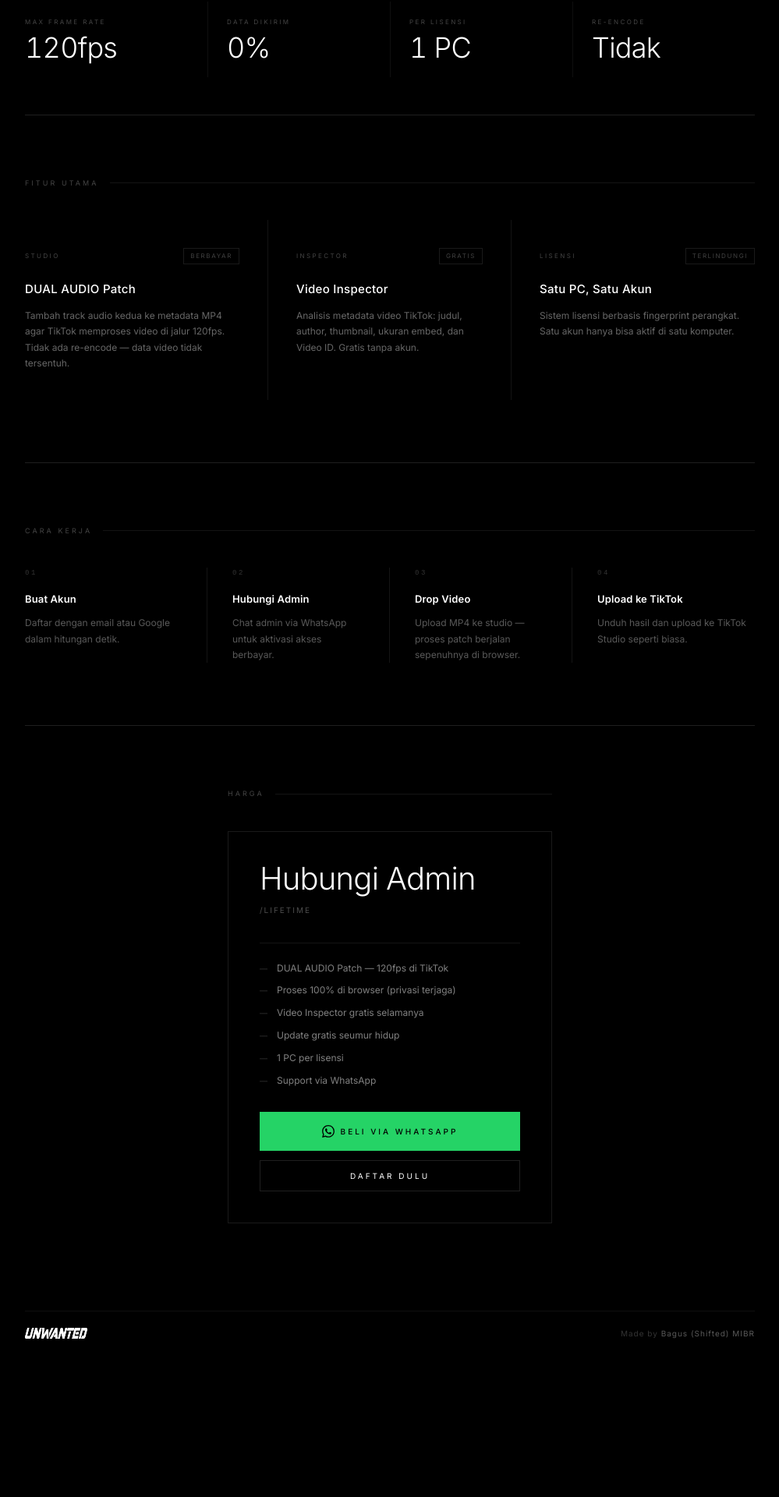
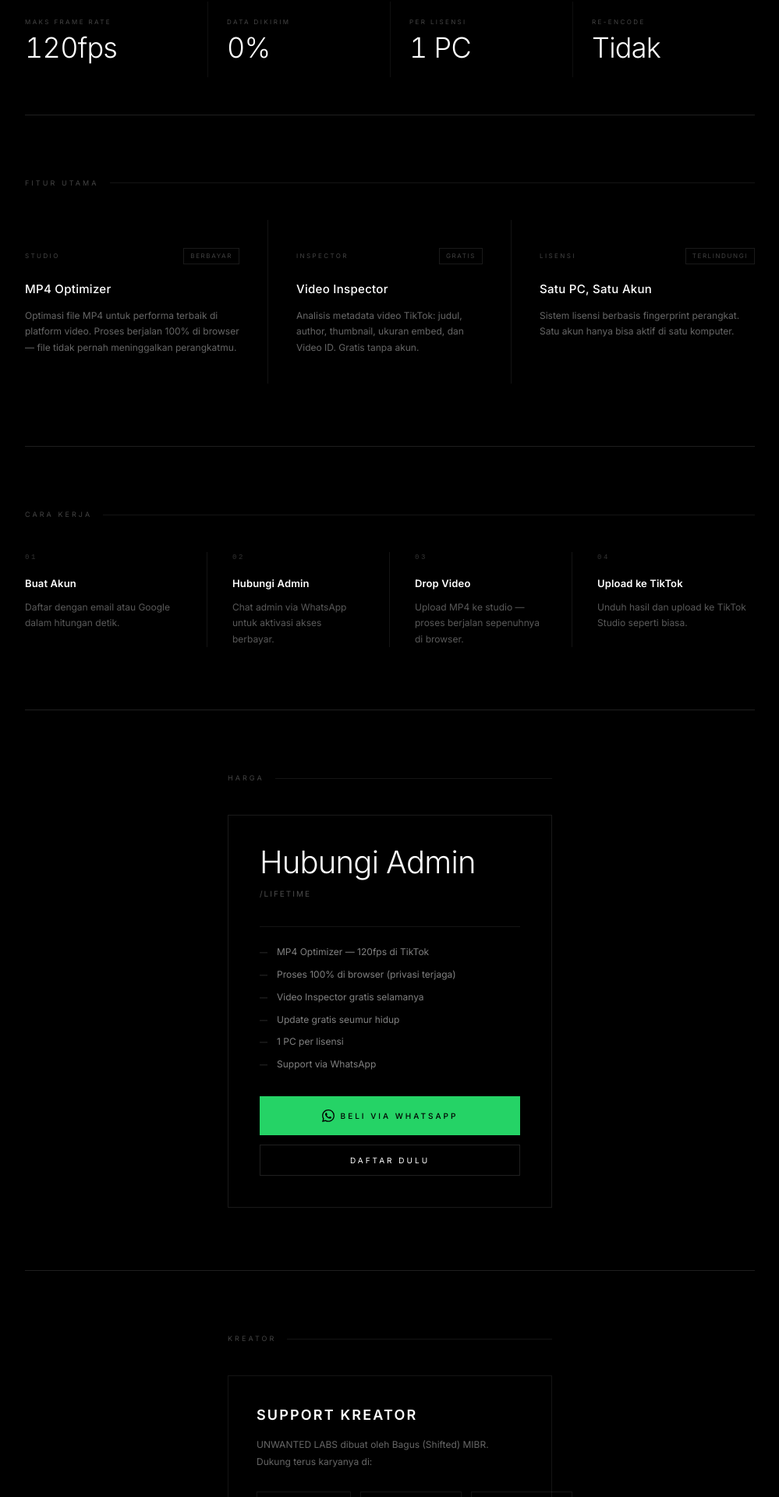
Before and after one commit to bagusmibr/unwantedlabs, a Next.js app: page / in a window 1280 px wide. Shown: the part 846-2766 px from the top of the page at 78% size, without its empty margins (140-1139 px from the left). Before the commit the page ends 2604 px from the top, so only its background shows below. Built offline with nearby package versions, Linux system fonts and the light colour scheme; no server answers.

Commit message:
feat: bilingual ID/EN, Support Creator section, rename DUAL AUDIO, add lang toggle navbar

```diff
--- a/app/dashboard/page.tsx
+++ b/app/dashboard/page.tsx
@@ -181,7 +181,7 @@
               </div>
 
               {/* Studio */}
-              <div className={styles.studioLabel}>DUAL AUDIO Studio</div>
+              <div className={styles.studioLabel}>MP4 Studio</div>
               <h2 className={styles.studioTitle}>MP4 Patch Engine</h2>
               <p className={styles.studioDesc}>
                 Proses berjalan 100% di browser — file tidak pernah meninggalkan perangkatmu.
@@ -238,7 +238,7 @@
                   onClick={runPatch}
                   disabled={!canPatch || (info?.audioTrakCount ?? 0) > 1}
                 >
-                  {processing ? <><div className="spinner" /> Memproses...</> : "Proses DUAL AUDIO Patch"}
+                  {processing ? <><div className="spinner" /> Memproses...</> : "PROSES VIDEO"}
                 </button>
                 {result && (
                   <button className="btn" onClick={downloadResult}>
--- a/app/layout.tsx
+++ b/app/layout.tsx
@@ -1,5 +1,6 @@
 import type { Metadata } from "next";
 import "./globals.css";
+import { LangProvider } from "@/lib/lang";
 
 export const metadata: Metadata = {
   title: "UNWANTED LABS — TikTok Studio",
@@ -21,7 +22,7 @@
           <div className="orb orb-2" />
           <div className="orb orb-3" />
         </div>
-        {children}
+        <LangProvider>{children}</LangProvider>
       </body>
     </html>
   );
--- a/app/page.module.css
+++ b/app/page.module.css
@@ -328,9 +328,68 @@
   .step { border-right: none !important; padding: 0 !important; }
   .pricingCard { padding: 28px; }
   .pricingMain { font-size: 30px; }
+  .socialGrid { grid-template-columns: 1fr; }
 }
 
 @media (max-width: 480px) {
   .steps { grid-template-columns: 1fr; }
   .hero { padding: 100px 0 60px; }
 }
+
+/* ── Support Creator ──────────────────────────────────────────────────────── */
+.creatorCard {
+  border: 1px solid rgba(255,255,255,0.08);
+  padding: 36px;
+  position: relative;
+}
+
+.creatorHeading {
+  font-size: 18px;
+  letter-spacing: 0.12em;
+  text-transform: uppercase;
+  font-weight: 600;
+  color: #fff;
+  margin: 0 0 12px;
+}
+
+.creatorDesc {
+  font-size: 12px;
+  color: rgba(255,255,255,0.4);
+  line-height: 1.8;
+  margin: 0 0 28px;
+  max-width: 520px;
+}
+
+.socialGrid {
+  display: grid;
+  grid-template-columns: repeat(3, 1fr);
+  gap: 12px;
+}
+
+.socialLink {
+  display: flex;
+  flex-direction: column;
+  gap: 6px;
+  padding: 16px 20px;
+  border: 1px solid rgba(255,255,255,0.08);
+  text-decoration: none;
+  transition: border-color 0.2s, background 0.2s;
+}
+.socialLink:hover {
+  border-color: rgba(255,255,255,0.3);
+  background: rgba(255,255,255,0.02);
+  text-decoration: none;
+}
+
+.socialPlatform {
+  font-size: 8px;
+  letter-spacing: 0.3em;
+  color: rgba(255,255,255,0.3);
+}
+
+.socialHandle {
+  font-size: 12px;
+  letter-spacing: 0.05em;
+  color: rgba(255,255,255,0.7);
+  font-weight: 500;
+}
--- a/app/page.tsx
+++ b/app/page.tsx
@@ -4,6 +4,7 @@
 import Navbar from "@/components/Navbar";
 import { useEffect, useRef, useState } from "react";
 import styles from "./page.module.css";
+import { useLang } from "@/lib/lang";
 
 interface Pricing {
   normalPrice: number;
@@ -31,25 +32,12 @@
   return val;
 }
 
-const FEATURES = [
-  { label: "Studio", title: "DUAL AUDIO Patch", desc: "Tambah track audio kedua ke metadata MP4 agar TikTok memproses video di jalur 120fps. Tidak ada re-encode — data video tidak tersentuh.", tag: "Berbayar" },
-  { label: "Inspector", title: "Video Inspector", desc: "Analisis metadata video TikTok: judul, author, thumbnail, ukuran embed, dan Video ID. Gratis tanpa akun.", tag: "Gratis" },
-  { label: "Lisensi", title: "Satu PC, Satu Akun", desc: "Sistem lisensi berbasis fingerprint perangkat. Satu akun hanya bisa aktif di satu komputer.", tag: "Terlindungi" },
-];
-
-const STEPS = [
-  { n: "01", title: "Buat Akun", desc: "Daftar dengan email atau Google dalam hitungan detik." },
-  { n: "02", title: "Hubungi Admin", desc: "Chat admin via WhatsApp untuk aktivasi akses berbayar." },
-  { n: "03", title: "Drop Video", desc: "Upload MP4 ke studio — proses patch berjalan sepenuhnya di browser." },
-  { n: "04", title: "Upload ke TikTok", desc: "Unduh hasil dan upload ke TikTok Studio seperti biasa." },
-];
-
 export default function HomePage() {
+  const { lang } = useLang();
   const [pricing, setPricing] = useState<Pricing | null>(null);
   const [visible, setVisible] = useState(false);
   const statsRef = useRef<HTMLDivElement>(null);
 
-  // Animated numbers — use 0 until visible
   const total = useCountUp(visible ? 120 : 0, 1400);
 
   useEffect(() => {
@@ -67,7 +55,79 @@
   }, []);
 
   const waNumber = pricing?.waNumber || process.env.NEXT_PUBLIC_WA_NUMBER || "6281234567890";
-  const waUrl = `https://wa.me/${waNumber}?text=Halo%2C%20saya%20ingin%20membeli%20akses%20UNWANTED%20LABS`;
+  const waUrl = `https://wa.me/${waNumber}?text=${encodeURIComponent(lang === "id" ? "Halo, saya ingin membeli akses UNWANTED LABS" : "Hi, I want to purchase access to UNWANTED LABS")}`;
+
+  const FEATURES = [
+    {
+      label: lang === "id" ? "Studio" : "Studio",
+      title: lang === "id" ? "MP4 Optimizer" : "MP4 Optimizer",
+      desc: lang === "id"
+        ? "Optimasi file MP4 untuk performa terbaik di platform video. Proses berjalan 100% di browser — file tidak pernah meninggalkan perangkatmu."
+        : "Optimize your MP4 files for best performance on video platforms. Runs 100% in your browser — files never leave your device.",
+      tag: lang === "id" ? "Berbayar" : "Paid",
+    },
+    {
+      label: "Inspector",
+      title: "Video Inspector",
+      desc: lang === "id"
+        ? "Analisis metadata video TikTok: judul, author, thumbnail, ukuran embed, dan Video ID. Gratis tanpa akun."
+        : "Analyze TikTok video metadata: title, author, thumbnail, embed size, and Video ID. Free without an account.",
+      tag: lang === "id" ? "Gratis" : "Free",
+    },
+    {
+      label: lang === "id" ? "Lisensi" : "License",
+      title: lang === "id" ? "Satu PC, Satu Akun" : "One PC, One Account",
+      desc: lang === "id"
+        ? "Sistem lisensi berbasis fingerprint perangkat. Satu akun hanya bisa aktif di satu komputer."
+        : "Device fingerprint-based license system. One account can only be active on one computer.",
+      tag: lang === "id" ? "Terlindungi" : "Protected",
+    },
+  ];
+
+  const STEPS = [
+    {
+      n: "01",
+      title: lang === "id" ? "Buat Akun" : "Create Account",
+      desc: lang === "id" ? "Daftar dengan email atau Google dalam hitungan detik." : "Sign up with email or Google in seconds.",
+    },
+    {
+      n: "02",
+      title: lang === "id" ? "Hubungi Admin" : "Contact Admin",
+      desc: lang === "id" ? "Chat admin via WhatsApp untuk aktivasi akses berbayar." : "Chat admin via WhatsApp to activate paid access.",
+    },
+    {
+      n: "03",
+      title: lang === "id" ? "Drop Video" : "Drop Video",
+      desc: lang === "id" ? "Upload MP4 ke studio — proses berjalan sepenuhnya di browser." : "Upload MP4 to the studio — processing runs entirely in your browser.",
+    },
+    {
+      n: "04",
+      title: lang === "id" ? "Upload ke TikTok" : "Upload to TikTok",
+      desc: lang === "id" ? "Unduh hasil dan upload ke TikTok Studio seperti biasa." : "Download the result and upload to TikTok Studio as usual.",
+    },
+  ];
+
+  const PRICING_FEATURES = [
+    lang === "id" ? "MP4 Optimizer — 120fps di TikTok" : "MP4 Optimizer — 120fps on TikTok",
+    lang === "id" ? "Proses 100% di browser (privasi terjaga)" : "100% browser-based processing (privacy secured)",
+    lang === "id" ? "Video Inspector gratis selamanya" : "Video Inspector free forever",
+    lang === "id" ? "Update gratis seumur hidup" : "Free lifetime updates",
+    lang === "id" ? "1 PC per lisensi" : "1 PC per license",
+    lang === "id" ? "Support via WhatsApp" : "Support via WhatsApp",
+  ];
+
+  const CREATOR = {
+    label: lang === "id" ? "Kreator" : "Creator",
+    heading: lang === "id" ? "Support Kreator" : "Support the Creator",
+    desc: lang === "id"
+      ? "UNWANTED LABS dibuat oleh Bagus (Shifted) MIBR. Dukung terus karyanya di:"
+      : "UNWANTED LABS is made by Bagus (Shifted) MIBR. Follow and support his work at:",
+    socials: [
+      { platform: "Instagram", url: "https://instagram.com/bagusmibr", handle: "@bagusmibr" },
+      { platform: "TikTok", url: "https://tiktok.com/@shiftedwalls", handle: "@shiftedwalls" },
+      { platform: "YouTube", url: "https://youtube.com/@shiftedwalls", handle: "@shiftedwalls" },
+    ],
+  };
 
   return (
     <>
@@ -79,7 +139,6 @@
       {/* ── Hero ───────────────────────────────────────────────────────────── */}
       <section className={styles.hero}>
         <div className={`wrap ${styles.heroInner}`}>
-          {/* Logo besar */}
           <div className={`${styles.heroLogo} animate-in`}>
             <Image src="/logo.png" alt="UNWANTED" width={520} height={80} priority />
           </div>
@@ -91,18 +150,31 @@
           </div>
 
           <p className={`${styles.heroDesc} animate-in`} style={{ animationDelay: "0.25s" }}>
-            Patch MP4 ke 120fps tanpa re-encode.<br />
-            Analisis video TikTok secara mendalam.<br />
-            Semua berjalan di browser — tidak ada upload ke server.
+            {lang === "id" ? (
+              <>
+                Optimasi MP4 untuk 120fps tanpa re-encode.<br />
+                Analisis video TikTok secara mendalam.<br />
+                Semua berjalan di browser — tidak ada upload ke server.
+              </>
+            ) : (
+              <>
+                Optimize MP4 for 120fps without re-encoding.<br />
+                Deep analysis of TikTok videos.<br />
+                Everything runs in your browser — no server uploads.
+              </>
+            )}
           </p>
 
           <div className={`${styles.heroCta} animate-in`} style={{ animationDelay: "0.35s" }}>
-            <Link href="/register" className="btn">Mulai Sekarang</Link>
-            <Link href="/inspector" className="btn btn-ghost">Inspector Gratis</Link>
+            <Link href="/register" className="btn">
+              {lang === "id" ? "Mulai Sekarang" : "Get Started"}
+            </Link>
+            <Link href="/inspector" className="btn btn-ghost">
+              {lang === "id" ? "Inspector Gratis" : "Free Inspector"}
+            </Link>
           </div>
         </div>
 
-        {/* Animated bottom rule */}
         <div className={styles.heroRule}>
           <div className={styles.heroRuleLine} />
         </div>
@@ -113,20 +185,20 @@
         <div className="wrap">
           <div ref={statsRef} className={`stat-grid stagger`}>
             <div className="stat-cell">
-              <div className="k lbl">Max Frame Rate</div>
+              <div className="k lbl">{lang === "id" ? "Maks Frame Rate" : "Max Frame Rate"}</div>
               <div className="v">{visible ? `${total}fps` : "—"}</div>
             </div>
             <div className="stat-cell">
-              <div className="k lbl">Data Dikirim</div>
+              <div className="k lbl">{lang === "id" ? "Data Dikirim" : "Data Sent"}</div>
               <div className="v">{visible ? "0%" : "—"}</div>
             </div>
             <div className="stat-cell">
-              <div className="k lbl">Per Lisensi</div>
+              <div className="k lbl">{lang === "id" ? "Per Lisensi" : "Per License"}</div>
               <div className="v">{visible ? "1 PC" : "—"}</div>
             </div>
             <div className="stat-cell">
               <div className="k lbl">Re-encode</div>
-              <div className="v">{visible ? "Tidak" : "—"}</div>
+              <div className="v">{visible ? (lang === "id" ? "Tidak" : "None") : "—"}</div>
             </div>
           </div>
         </div>
@@ -137,7 +209,9 @@
       {/* ── Features ──────────────────────────────────────────────────────── */}
       <section className="section">
         <div className="wrap">
-          <div className={`lbl ${styles.sectionLbl} animate-in`}>Fitur Utama</div>
+          <div className={`lbl ${styles.sectionLbl} animate-in`}>
+            {lang === "id" ? "Fitur Utama" : "Core Features"}
+          </div>
           <div className={styles.featureGrid}>
             {FEATURES.map((f, i) => (
               <div key={f.title} className={`${styles.featureCard} animate-in`} style={{ animationDelay: `${i * 80}ms` }}>
@@ -158,7 +232,9 @@
       {/* ── How it works ──────────────────────────────────────────────────── */}
       <section className="section">
         <div className="wrap">
-          <div className={`lbl ${styles.sectionLbl} animate-in`}>Cara Kerja</div>
+          <div className={`lbl ${styles.sectionLbl} animate-in`}>
+            {lang === "id" ? "Cara Kerja" : "How It Works"}
+          </div>
           <div className={styles.steps}>
             {STEPS.map((s, i) => (
               <div key={s.n} className={`${styles.step} animate-in`} style={{ animationDelay: `${i * 70}ms` }}>
@@ -176,11 +252,13 @@
       {/* ── Pricing ───────────────────────────────────────────────────────── */}
       <section className="section">
         <div className="wrap-sm">
-          <div className={`lbl ${styles.sectionLbl} animate-in`}>Harga</div>
+          <div className={`lbl ${styles.sectionLbl} animate-in`}>
+            {lang === "id" ? "Harga" : "Pricing"}
+          </div>
 
           <div className={`${styles.pricingCard} animate-in`} style={{ animationDelay: "0.1s" }}>
             {pricing?.discountActive && (
-              <div className={styles.discountTag}>{pricing.discountLabel || "Promo"}</div>
+              <div className={styles.discountTag}>{pricing.discountLabel || (lang === "id" ? "Promo" : "Sale")}</div>
             )}
 
             <div className={styles.pricingPrice}>
@@ -191,7 +269,7 @@
                 </>
               ) : (
                 <span className={styles.pricingMain}>
-                  {pricing && pricing.normalPrice > 0 ? `Rp ${pricing.normalPrice.toLocaleString("id-ID")}` : "Hubungi Admin"}
+                  {pricing && pricing.normalPrice > 0 ? `Rp ${pricing.normalPrice.toLocaleString("id-ID")}` : (lang === "id" ? "Hubungi Admin" : "Contact Admin")}
                 </span>
               )}
               <span className={styles.pricingPer}>/lifetime</span>
@@ -200,14 +278,7 @@
             <div className={styles.pricingDivider} />
 
             <ul className={styles.pricingList}>
-              {[
-                "DUAL AUDIO Patch — 120fps di TikTok",
-                "Proses 100% di browser (privasi terjaga)",
-                "Video Inspector gratis selamanya",
-                "Update gratis seumur hidup",
-                "1 PC per lisensi",
-                "Support via WhatsApp",
-              ].map((f) => (
+              {PRICING_FEATURES.map((f) => (
                 <li key={f} className={styles.pricingItem}>
                   <span className={styles.pricingCheck}>—</span>
                   {f}
@@ -219,11 +290,38 @@
               <svg viewBox="0 0 24 24" fill="currentColor" width="16" height="16">
                 <path d="M17.472 14.382c-.297-.149-1.758-.867-2.03-.967-.273-.099-.471-.148-.67.15-.197.297-.767.966-.94 1.164-.173.199-.347.223-.644.075-.297-.15-1.255-.463-2.39-1.475-.883-.788-1.48-1.761-1.653-2.059-.173-.297-.018-.458.13-.606.134-.133.298-.347.446-.52.149-.174.198-.298.298-.497.099-.198.05-.371-.025-.52-.075-.149-.669-1.612-.916-2.207-.242-.579-.487-.5-.669-.51-.173-.008-.371-.01-.57-.01-.198 0-.52.074-.792.372-.272.297-1.04 1.016-1.04 2.479 0 1.462 1.065 2.875 1.213 3.074.149.198 2.096 3.2 5.077 4.487.709.306 1.262.489 1.694.625.712.227 1.36.195 1.871.118.571-.085 1.758-.719 2.006-1.413.248-.694.248-1.289.173-1.413-.074-.124-.272-.198-.57-.347m-5.421 7.403h-.004a9.87 9.87 0 01-5.031-1.378l-.361-.214-3.741.982.998-3.648-.235-.374a9.86 9.86 0 01-1.51-5.26c.001-5.45 4.436-9.884 9.888-9.884 2.64 0 5.122 1.03 6.988 2.898a9.825 9.825 0 012.893 6.994c-.003 5.45-4.437 9.884-9.885 9.884m8.413-18.297A11.815 11.815 0 0012.05 0C5.495 0 .16 5.335.157 11.892c0 2.096.547 4.142 1.588 5.945L.057 24l6.305-1.654a11.882 11.882 0 005.683 1.448h.005c6.554 0 11.89-5.335 11.893-11.893a11.821 11.821 0 00-3.48-8.413z"/>
               </svg>
-              Beli via WhatsApp
+              {lang === "id" ? "Beli via WhatsApp" : "Buy via WhatsApp"}
             </a>
             <Link href="/register" className="btn btn-ghost" style={{ width: "100%", padding: 14 }}>
-              Daftar Dulu
+              {lang === "id" ? "Daftar Dulu" : "Register First"}
             </Link>
+          </div>
+        </div>
+      </section>
+
+      <div className="wrap"><div className="rule" /></div>
+
+      {/* ── Support Creator ────────────────────────────────────────────────── */}
+      <section className="section">
+        <div className="wrap-sm">
+          <div className={`lbl ${styles.sectionLbl} animate-in`}>{CREATOR.label}</div>
+          <div className={`${styles.creatorCard} animate-in`} style={{ animationDelay: "0.1s" }}>
+            <h3 className={styles.creatorHeading}>{CREATOR.heading}</h3>
+            <p className={styles.creatorDesc}>{CREATOR.desc}</p>
+            <div className={styles.socialGrid}>
+              {CREATOR.socials.map((s) => (
+                <a
+                  key={s.platform}
+                  href={s.url}
+                  target="_blank"
+                  rel="noopener noreferrer"
+                  className={styles.socialLink}
+                >
+                  <span className={`lbl ${styles.socialPlatform}`}>{s.platform}</span>
+                  <span className={styles.socialHandle}>{s.handle}</span>
+                </a>
+              ))}
+            </div>
           </div>
         </div>
       </section>
@@ -235,7 +333,7 @@
           <div className={styles.footerInner}>
             <Image src="/logo_small.png" alt="UNWANTED" width={80} height={14} />
             <p className={styles.footerCopy}>
-              Made by{" "}
+              {lang === "id" ? "Dibuat oleh" : "Made by"}{" "}
               <a href="https://www.tiktok.com/@shiftedwalls" target="_blank" rel="noopener noreferrer">
                 Bagus (Shifted) MIBR
               </a>
--- /dev/null
+++ b/lib/lang.tsx
@@ -0,0 +1,32 @@
+"use client";
+import { createContext, useContext, useEffect, useState } from "react";
+
+type Lang = "id" | "en";
+const LangCtx = createContext<{ lang: Lang; setLang: (l: Lang) => void }>({
+  lang: "id",
+  setLang: () => {},
+});
+
+export function LangProvider({ children }: { children: React.ReactNode }) {
+  const [lang, setLangState] = useState<Lang>("id");
+
+  useEffect(() => {
+    const saved = localStorage.getItem("ul_lang") as Lang | null;
+    if (saved === "en" || saved === "id") setLangState(saved);
+  }, []);
+
+  const setLang = (l: Lang) => {
+    setLangState(l);
+    localStorage.setItem("ul_lang", l);
+  };
+
+  return <LangCtx.Provider value={{ lang, setLang }}>{children}</LangCtx.Provider>;
+}
+
+export function useLang() {
+  return useContext(LangCtx);
+}
+
+export function t(id: Record<"id" | "en", string>, lang: "id" | "en") {
+  return id[lang];
+}
```
Also changed, not shown: components/Navbar.module.css (+32 -0 lines), components/Navbar.tsx (+22 -5 lines).
